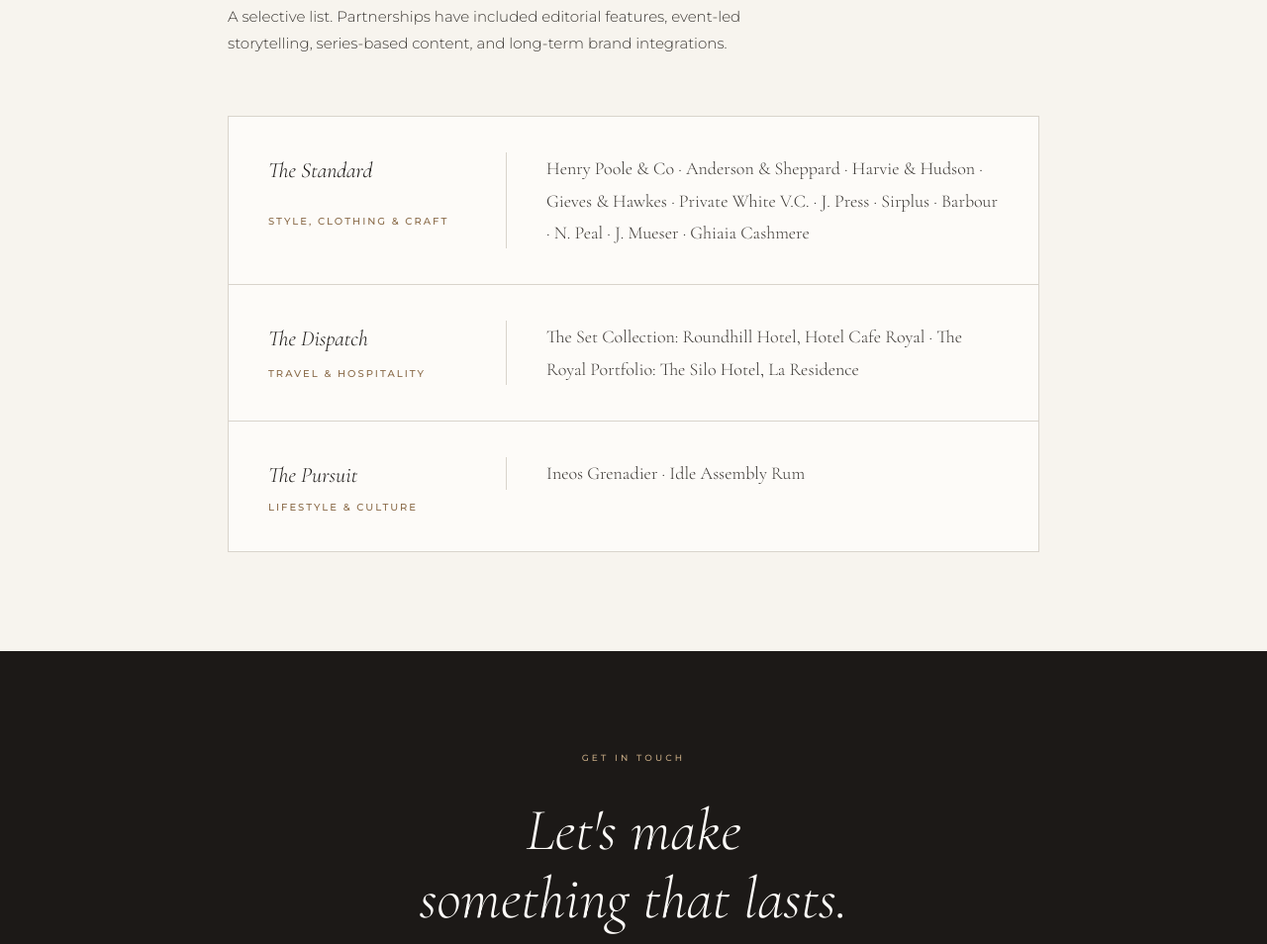
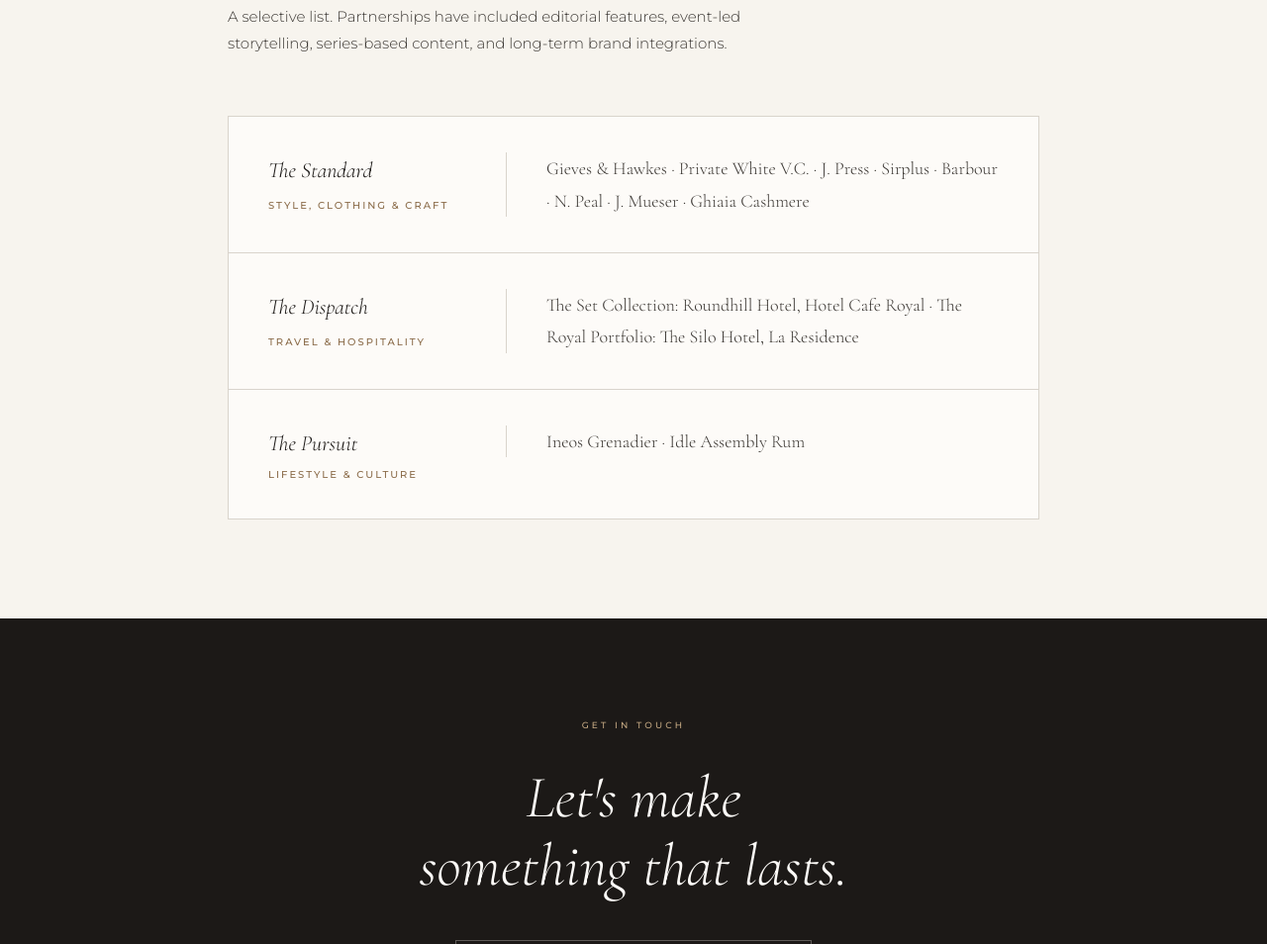
Before and after one commit to retro-ralph/retro-ralph-rate-card, a plain HTML site: page index.html in a window 1280 px wide. Shown: the part 6485-7439 px from the top of the page at 99% size. Drawn offline with nearby package versions, Linux system fonts and the light colour scheme; a web font is replaced by a local one.

Commit message:
Remove HH & A&S

```diff
--- a/index.html
+++ b/index.html
@@ -1089,7 +1089,7 @@
     <div class="partners-pillar">
       <p class="partners-pillar-name">The Standard</p>
       <p class="partners-pillar-desc">Style, Clothing &amp; Craft</p>
-      <p class="partners-names">Henry Poole &amp; Co · Anderson &amp; Sheppard · Harvie &amp; Hudson · Gieves &amp; Hawkes · Private White V.C. · J. Press · Sirplus · Barbour · N. Peal · J. Mueser · Ghiaia Cashmere</p>
+      <p class="partners-names">Gieves &amp; Hawkes · Private White V.C. · J. Press · Sirplus · Barbour · N. Peal · J. Mueser · Ghiaia Cashmere</p>
     </div>
     <div class="partners-pillar">
       <p class="partners-pillar-name">The Dispatch</p>
```
